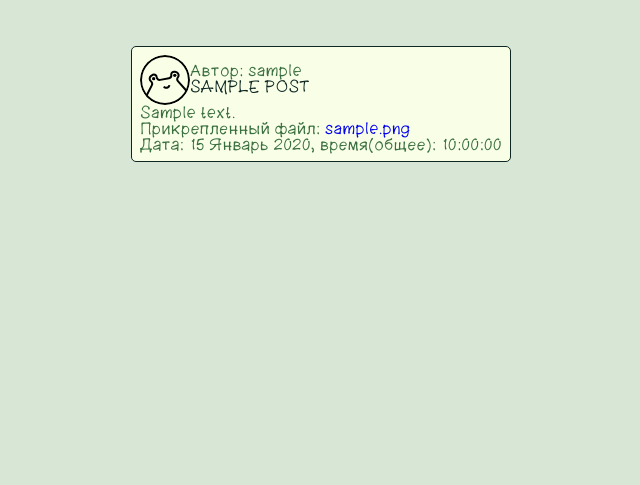
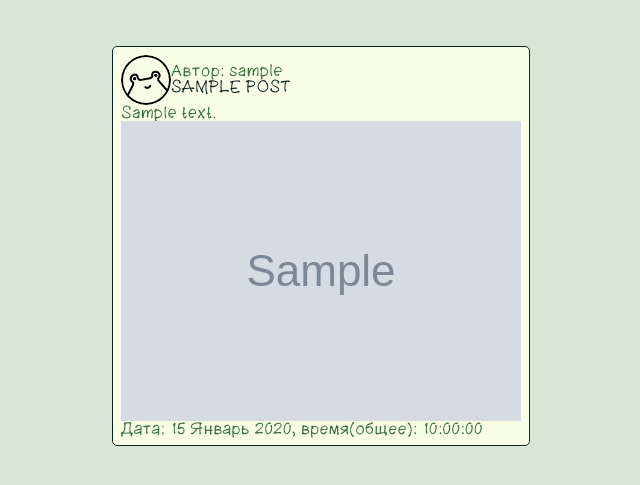
Before and after one commit to Teimir/Boloto, a Django app: page /boloto/ in a window 1280 px wide. Shown: the part 82-567 px from the top of the page, without its empty margins (319-959 px from the left). Run offline with Django 4.2, Linux system fonts and the light colour scheme; tables that the repository leaves empty hold one stand-in row (values such as "Sample post"); grey boxes marked "Sample" are stand-in pictures.

Commit message:
Добавил вывод картинки, ещё борюсь с загрузкой Signed-off-by: Darkness <sobakin_ru@mail.ru>

```diff
--- a/blog/templates/blog/boloto.html
+++ b/blog/templates/blog/boloto.html
@@ -40,7 +40,7 @@
             <span>
                  {% if post.img %}
                     {% if post.img.url|filesizeformat %}
-                        <p>Прикрепленный файл: <a href="{{ post.img.url }}">{{ post.img }}</a></p>
+                        <img src="{{ post.img.url }}"></img>
                     {% endif %}
                 {% endif %}
             </span>
```
Also changed, not shown: media/attachments/Снимок_экрана_2023-04-24_211159.png (added).
